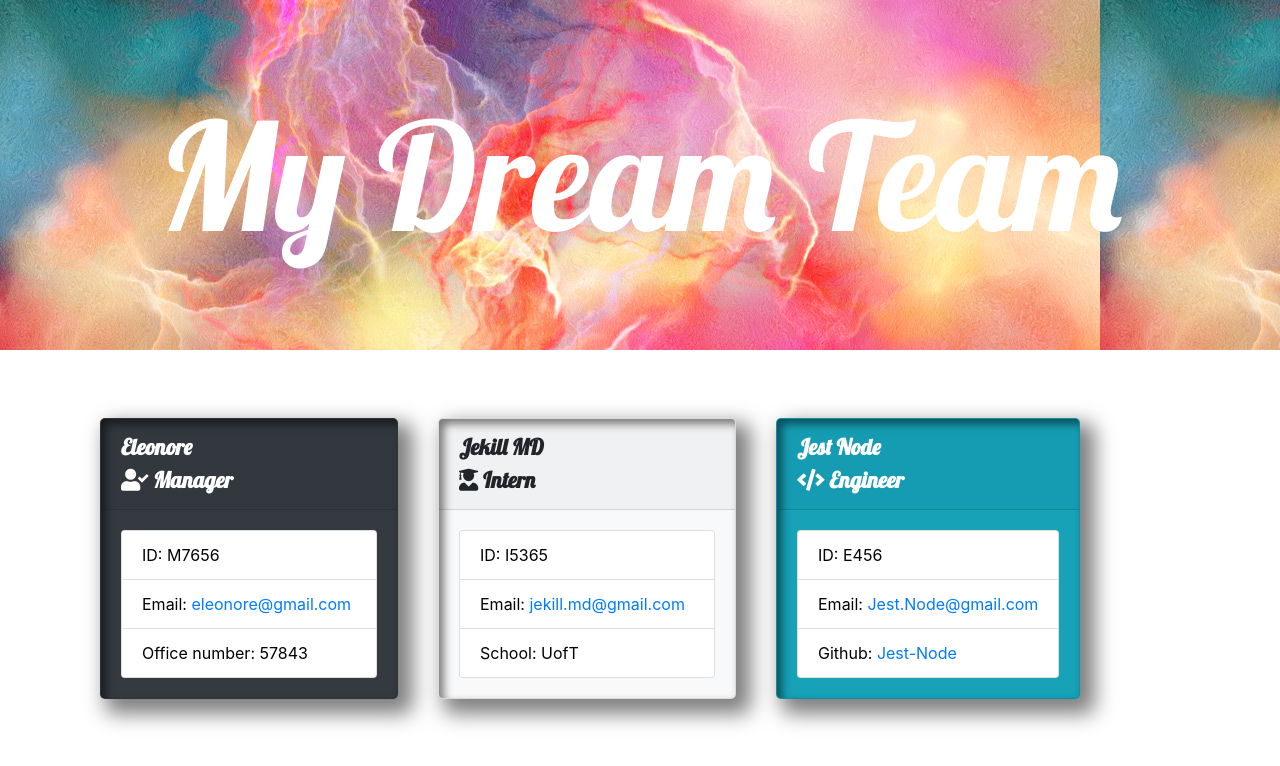
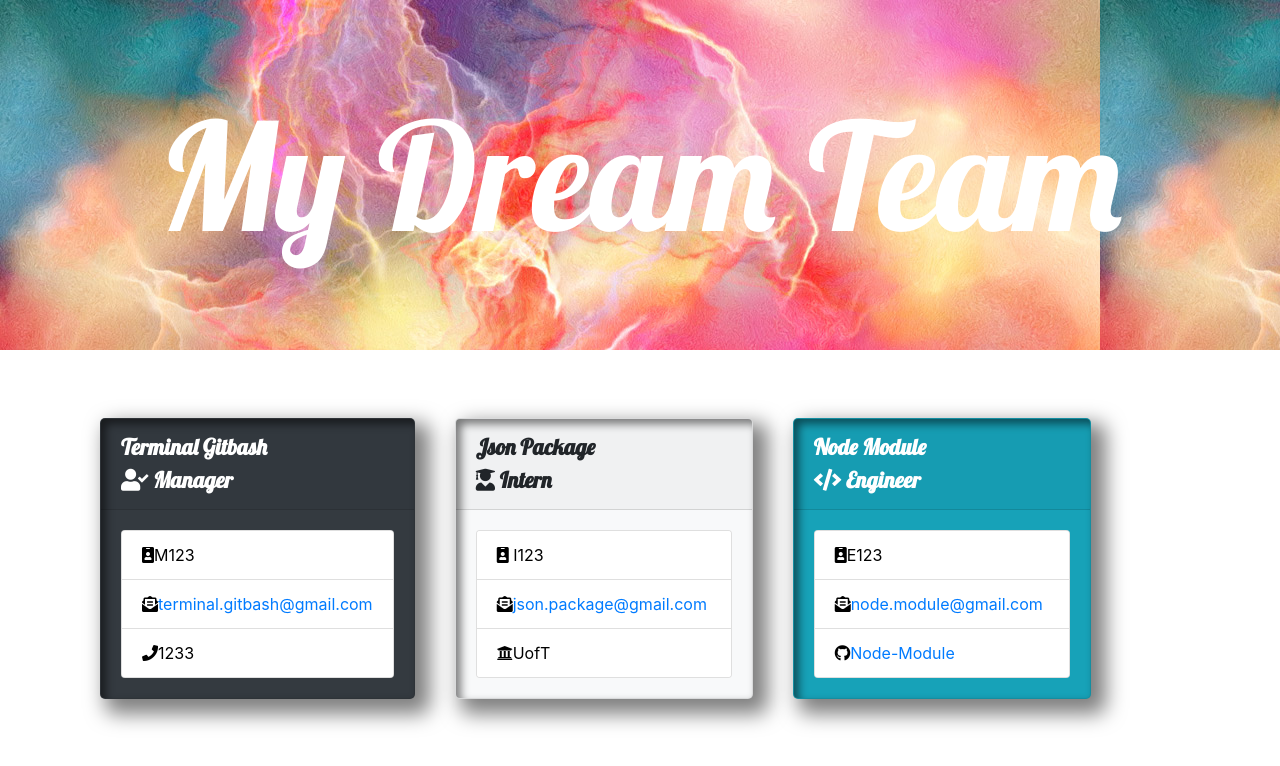
Before and after one commit to UofTL/team-profile-generator, a website: page test.html in a window 1280 px wide. Drawn offline with nearby package versions, Linux system fonts and the light colour scheme; a web font is replaced by a local one.

Commit message:
fontawesome issue resolved

```diff
--- a/test.html
+++ b/test.html
@@ -1,6 +1,5 @@
 <!DOCTYPE html>
     <html lang="en">
-
     <head>
         <meta charset="UTF-8">
         <meta http-equiv="X-UA-Compatible" content="IE=edge">
@@ -10,55 +9,53 @@
         <link rel="stylesheet" href="https://cdn.jsdelivr.net/npm/bootstrap@4.6.0/dist/css/bootstrap.min.css" integrity="sha384-B0vP5xmATw1+K9KRQjQERJvTumQW0nPEzvF6L/Z6nronJ3oUOFUFpCjEUQouq2+l" crossorigin="anonymous">
 
         <!--fontawesome link-->
-    <link rel="stylesheet" href="https://use.fontawesome.com/releases/v5.8.1/css/all.css" integrity="sha384-50oBUHEmvpQ+1lW4y57PTFmhCaXp0ML5d60M1M7uH2+nqUivzIebhndOJK28anvf" crossorigin="anonymous" />
+        <link rel="stylesheet" href="https://use.fontawesome.com/releases/v5.8.1/css/all.css"
+        integrity="sha384-50oBUHEmvpQ+1lW4y57PTFmhCaXp0ML5d60M1M7uH2+nqUivzIebhndOJK28anvf" crossorigin="anonymous"/>
 
         <!-- add css stylesheet -->
         <link rel="stylesheet" href="./css/style.css">
 
         <title>Generate Team Profile Sample</title>
     </head>
-
     <body>
-    <header>
-        <h1>My Dream Team</h1>
-    </header>
+    <header><h1>My Dream Team</h1></header>
     <div class='container'>
         <div class="portfolio-container">
             <div class="project-row">
             <div class="card text-white bg-dark mb-3" style="min-width: 18rem;">
-                    <div class="card-header">Eleonore<br><i class="fas fa-user-check"></i> Manager</div>
+  <div class="card-header">Terminal Gitbash<br><i class="fas fa-user-check"></i> Manager</div>
   <div class="card-body">
   <div class="card" style='min-width: 16rem;'>
   <ul class="list-group list-group-flush">
-                                <li class="list-group-item">ID: M7656</li>
-                                <li class="list-group-item">Email: <a href="mailto:eleonore@gmail.com" target="null">eleonore@gmail.com</a></li>
-                                <li class="list-group-item">Office number: 57843</li>
+    <li class="list-group-item"><i class="fas fa-id-badge"></i>M123</li>
+    <li class="list-group-item"><i class="fas fa-envelope-open-text"></i><a href="mailto:terminal.gitbash@gmail.com" target="null">terminal.gitbash@gmail.com</a></li>
+    <li class="list-group-item"><i class="fas fa-phone"></i>1233</li>
   </ul>
 </div>
   </div>
 </div>
 
         <div class="card bg-light mb-3" style="min-width: 18rem;">
-                    <div class="card-header">Jekill MD<br><i class="fas fa-user-graduate"></i> Intern</div>
+  <div class="card-header">Json Package<br><i class="fas fa-user-graduate"></i> Intern</div>
   <div class="card-body">
   <div class="card" style='min-width: 16rem;'>
   <ul class="list-group list-group-flush">
-                                <li class="list-group-item">ID: I5365</li>
-                                <li class="list-group-item">Email: <a href="mailto:jekill.md@gmail.com" target="null">jekill.md@gmail.com</a></li>
-                                <li class="list-group-item">School: UofT</li>
+    <li class="list-group-item"><i class="fas fa-id-badge"></i> I123</li>
+    <li class="list-group-item"><i class="fas fa-envelope-open-text"></i><a href="mailto:json.package@gmail.com" target="null">json.package@gmail.com</a></li>
+    <li class="list-group-item"><i class="fas fa-university"></i>UofT</li>
   </ul>
 </div>
   </div>
 </div>
 
         <div class="card text-white bg-info mb-3" style="min-width: 18rem;">
-                    <div class="card-header">Jest Node<br><i class="fas fa-code"></i> Engineer</div>
+  <div class="card-header">Node Module<br><i class="fas fa-code"></i> Engineer</div>
   <div class="card-body">
   <div class="card" style='min-width: 16rem;'>
   <ul class="list-group list-group-flush">
-                                <li class="list-group-item">ID: E456</li>
-                                <li class="list-group-item">Email: <a href="mailto:Jest.Node@gmail.com" target="null">Jest.Node@gmail.com</a></li>
-                                <li class="list-group-item">Github: <a href="https://github.com/Jest-Node" target="null">Jest-Node</a></li>
+    <li class="list-group-item"><i class="fas fa-id-badge"></i>E123</li>
+    <li class="list-group-item"><i class="fas fa-envelope-open-text"></i><a href="mailto:node.module@gmail.com" target="null">node.module@gmail.com</a></li>
+    <li class="list-group-item"><i class="fab fa-github"></i><a href="https://github.com/Node-Module" target="null">Node-Module</a></li>
   </ul>
 </div>
   </div>
@@ -67,10 +64,9 @@
             </div>
         </div>
     </div>
+
         <!-- jQuery and Bootstrap -->
         <script src="https://code.jquery.com/jquery-3.5.1.slim.min.js" integrity="sha384-DfXdz2htPH0lsSSs5nCTpuj/zy4C+OGpamoFVy38MVBnE+IbbVYUew+OrCXaRkfj" crossorigin="anonymous"></script>
         <script src="https://cdn.jsdelivr.net/npm/bootstrap@4.6.0/dist/js/bootstrap.bundle.min.js" integrity="sha384-Piv4xVNRyMGpqkS2by6br4gNJ7DXjqk09RmUpJ8jgGtD7zP9yug3goQfGII0yAns" crossorigin="anonymous"></script>
-
     </body>
-
     </html>
```
Also changed, not shown: generateHTML.js (+9 -9 lines), README.md. Lines whose indentation alone changed are shown as unchanged.
